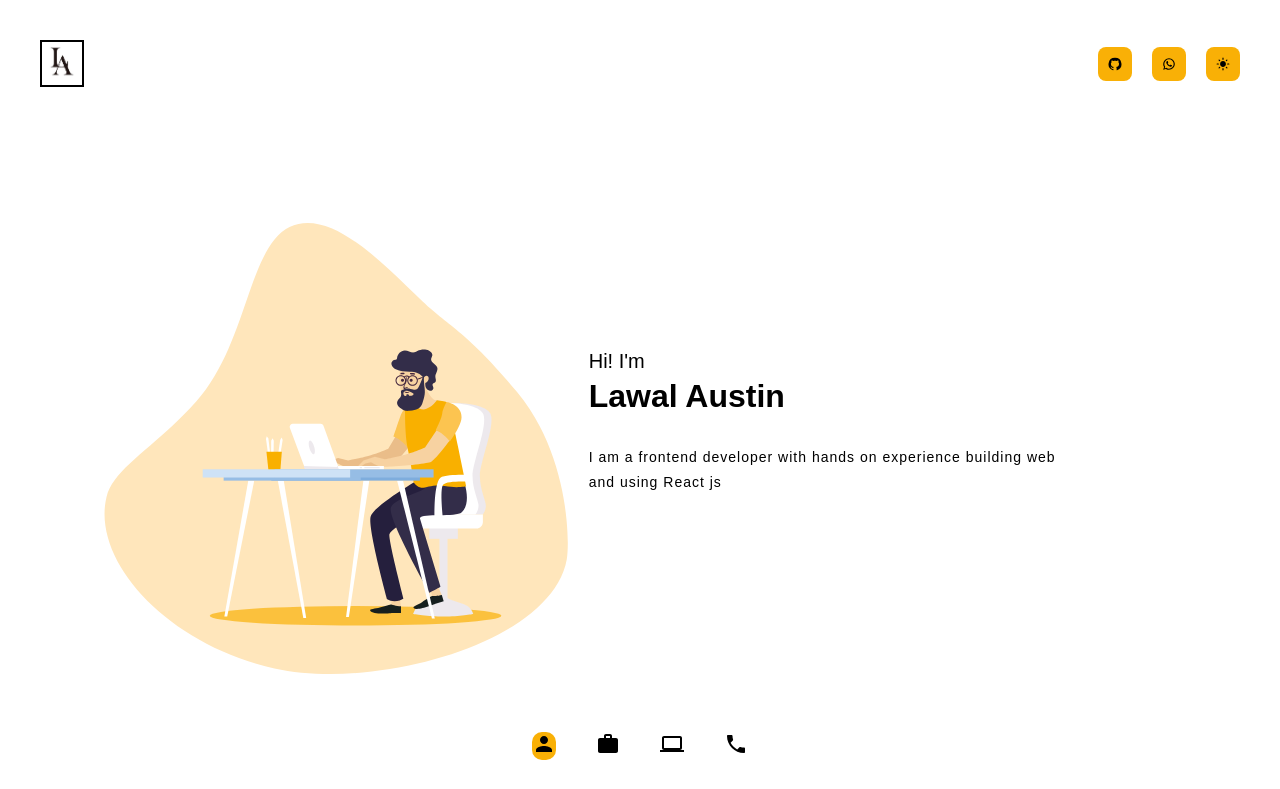
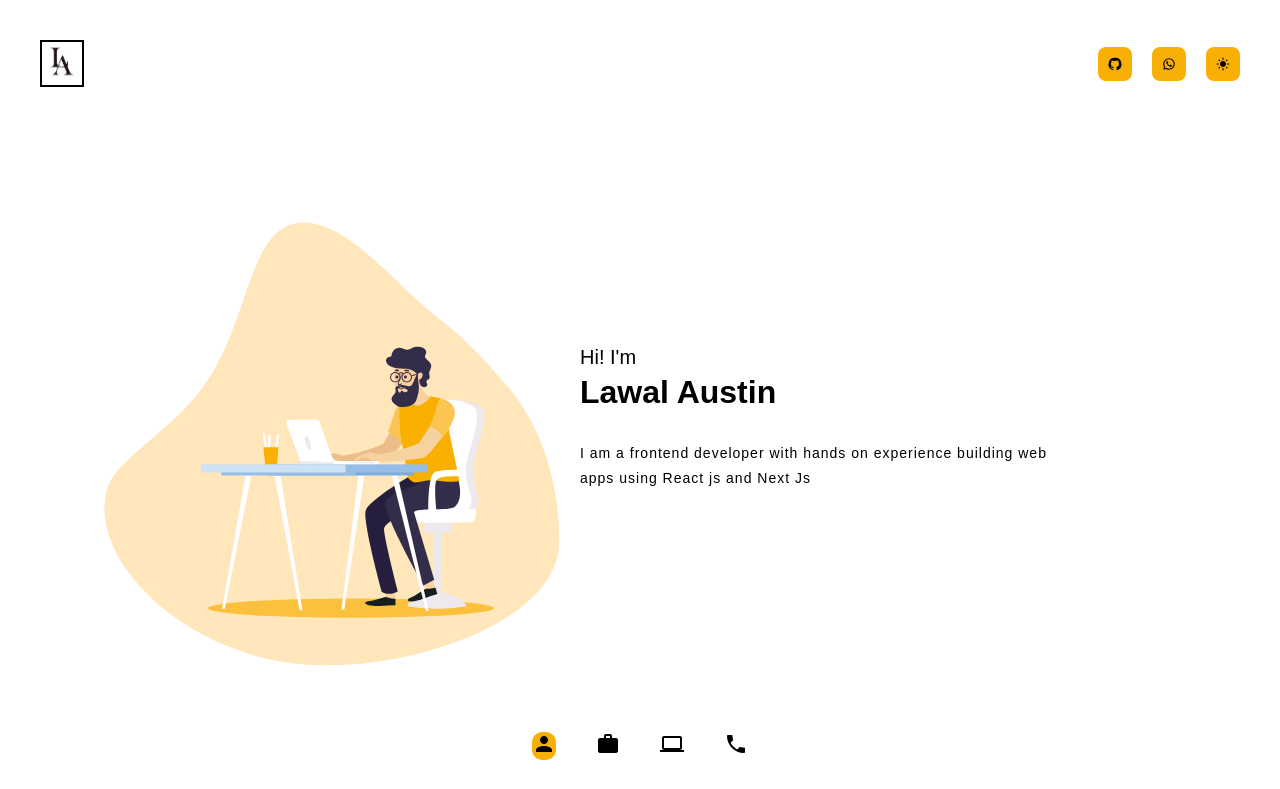
Before and after one commit to ostin01/my--portfolio, a React (Create React App) app: page / in a window 1280 px wide. Shown: the top 789 px of the page. Built offline with nearby package versions, Linux system fonts and the light colour scheme.

Commit message:
code update

```diff
--- a/src/component/Hero.js
+++ b/src/component/Hero.js
@@ -15,8 +15,8 @@ const Hero = () => {
             {/* I am an enthusiatic Frontend Developer with a keen attention to
             details and excellent organisation skills with hands on experience
             building web apps using React js and Next Js . */}
-            I am a frontend developer with hands on experience building web and
-            using React js
+            I am a frontend developer with hands on experience building web apps
+            using React js and Next Js
           </p>
           {/* <a
             className="download__button"
```
